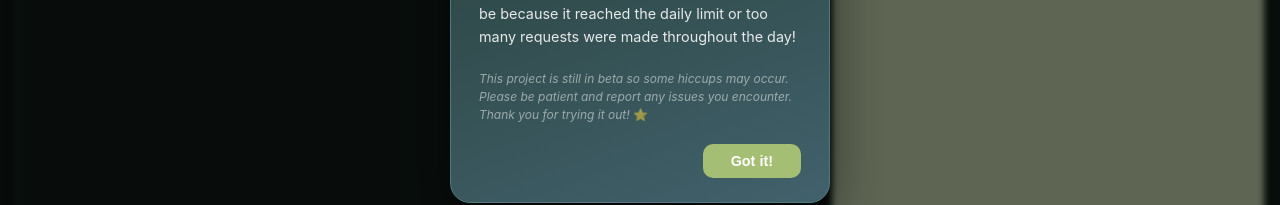
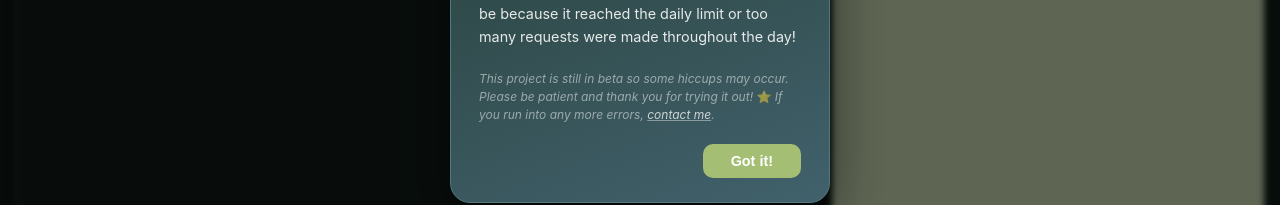
Before and after one commit to coconath0/openweather-agent, a React (Vite) app in the folder frontend/: page / in a window 1280 px wide. Shown: the part 417-622 px from the top of the page. Built offline with nearby package versions, Linux system fonts and the light colour scheme.

Commit message:
feat: update notice modal to include contact link for error reporting

```diff
--- a/frontend/src/App.jsx
+++ b/frontend/src/App.jsx
@@ -196,7 +196,17 @@ function NoticeModal({ onClose }) {
 
         {/* Footer note */}
         <p style={{ margin: '0 0 20px', fontSize: '0.75rem', color: 'rgba(255,255,255,0.5)', fontStyle: 'italic' }}>
-          This project is still in beta so some hiccups may occur. Please be patient and report any issues you encounter. Thank you for trying it out! ⭐️
+          This project is still in beta so some hiccups may occur. Please be patient and thank you for trying it out! ⭐️{' '}
+          If you run into any more errors,{' '}
+          <a
+            href="https://nathalyingol.netlify.app/contact/"
+            target="_blank"
+            rel="noopener noreferrer"
+            style={{ color: 'rgba(255,255,255,0.75)', textDecorationColor: 'rgba(255,255,255,0.4)' }}
+          >
+            contact me
+          </a>
+          .
         </p>
 
         {/* Ok button */}
```
